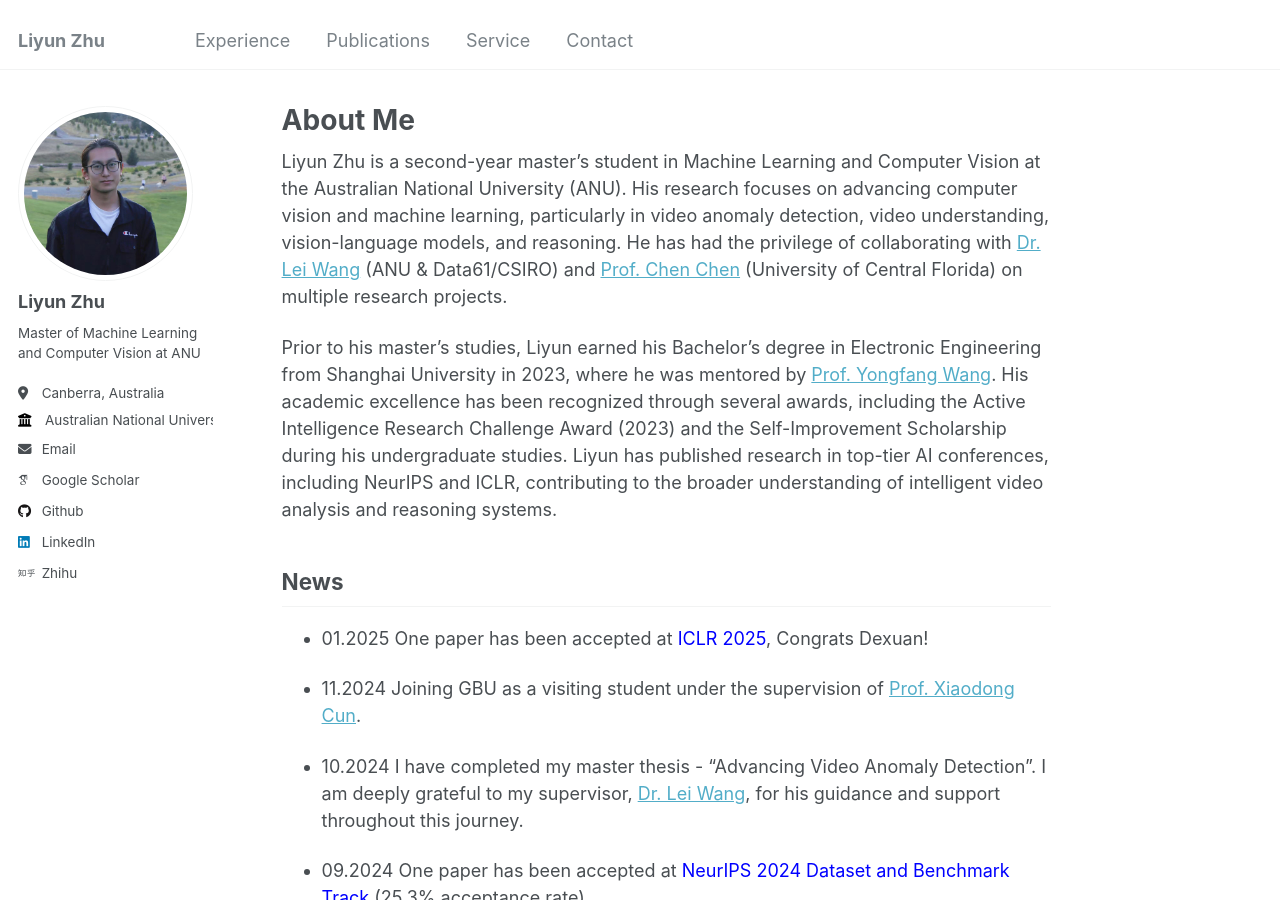
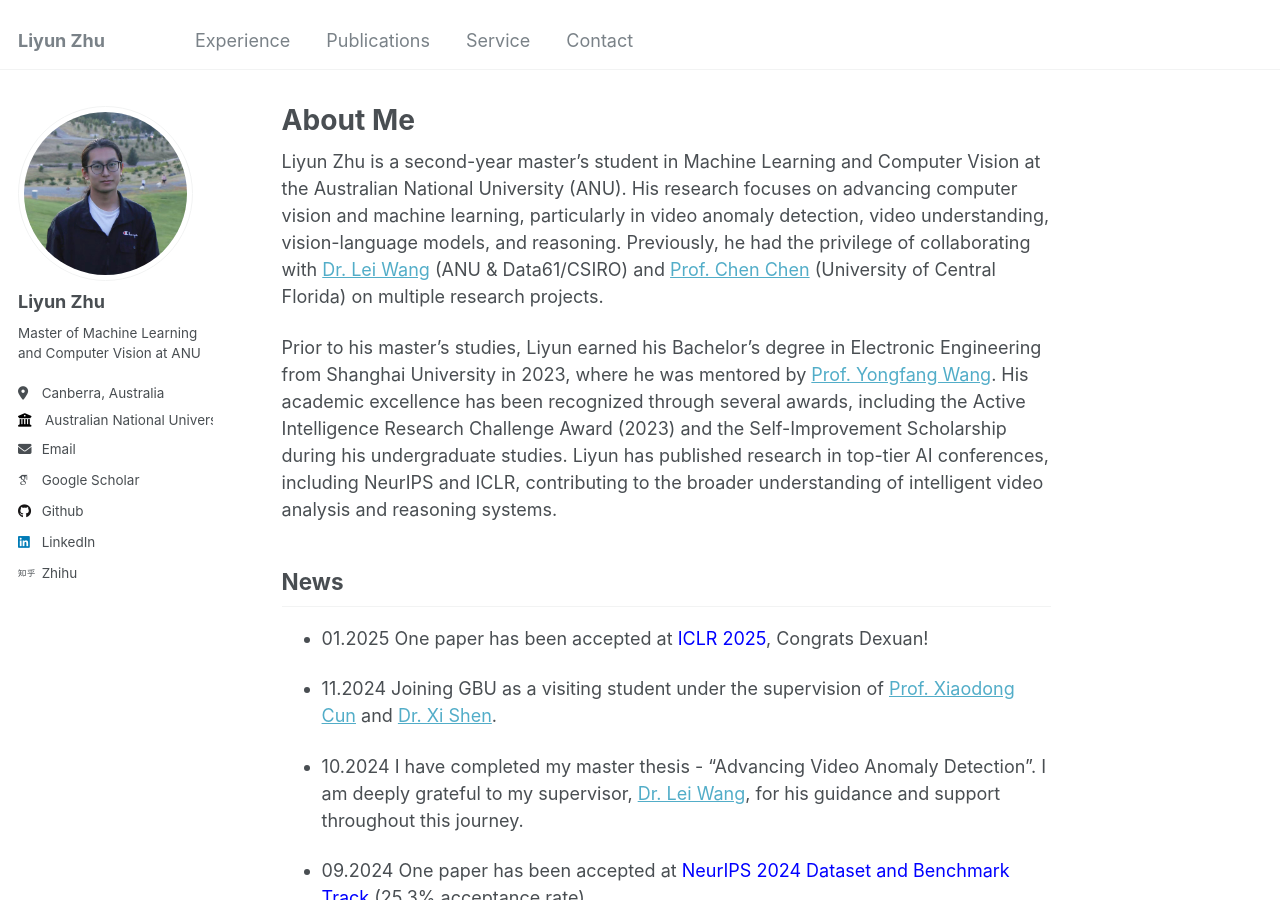
Before and after one commit to Tom-roujiang/liyun_zhu, a Jekyll site: the page built from _pages/about.md, in a window 1280 px wide and 900 px high. Built offline with Jekyll 4.4.1, drawn with Linux system fonts in a browser that asks for light colours; some web fonts are replaced.

Commit message:
improve about and pub

```diff
--- a/_pages/about.md
+++ b/_pages/about.md
@@ -7,7 +7,7 @@ redirect_from:
   - /about.html
 ---
 
-Liyun Zhu is a second-year master's student in Machine Learning and Computer Vision at the Australian National University (ANU). His research focuses on advancing computer vision and machine learning, particularly in video anomaly detection, video understanding, vision-language models, and reasoning. He has had the privilege of collaborating with [Dr. Lei Wang](https://leiwangr.github.io) (ANU & Data61/CSIRO) and [Prof. Chen Chen](https://www.crcv.ucf.edu/chenchen/) (University of Central Florida) on multiple research projects.
+Liyun Zhu is a second-year master's student in Machine Learning and Computer Vision at the Australian National University (ANU). His research focuses on advancing computer vision and machine learning, particularly in video anomaly detection, video understanding, vision-language models, and reasoning. Previously, he had the privilege of collaborating with [Dr. Lei Wang](https://leiwangr.github.io) (ANU & Data61/CSIRO) and [Prof. Chen Chen](https://www.crcv.ucf.edu/chenchen/) (University of Central Florida) on multiple research projects.
 
 Prior to his master's studies, Liyun earned his Bachelor's degree in Electronic Engineering from Shanghai University in 2023, where he was mentored by [Prof. Yongfang Wang](https://scie.shu.edu.cn/Prof/wangyf.htm). His academic excellence has been recognized through several awards, including the Active Intelligence Research Challenge Award (2023) and the Self-Improvement Scholarship during his undergraduate studies. Liyun has published research in top-tier AI conferences, including NeurIPS and ICLR, contributing to the broader understanding of intelligent video analysis and reasoning systems.
 
@@ -27,7 +27,7 @@ Liyun has published research in top-tier AI conferences, including NeurIPS and I
 
 * 01.2025 One paper has been accepted at <span style="color: blue;">ICLR 2025</span>, Congrats Dexuan!
 
-* 11.2024 Joining GBU as a visiting student under the supervision of [Prof. Xiaodong Cun](https://vinthony.github.io/academic/).
+* 11.2024 Joining GBU as a visiting student under the supervision of [Prof. Xiaodong Cun](https://vinthony.github.io/academic/) and [Dr. Xi Shen](https://xishen0220.github.io).
 
 * 10.2024 I have completed my master thesis - "Advancing Video Anomaly Detection". I am deeply grateful to my supervisor, [Dr. Lei Wang](https://leiwangr.github.io), for his guidance and support throughout this journey.
 
```
Also changed, not shown: other parts of _pages/about.md (+0 -4 lines), _pages/publications.md (+1 -1 lines), 1 other file.
